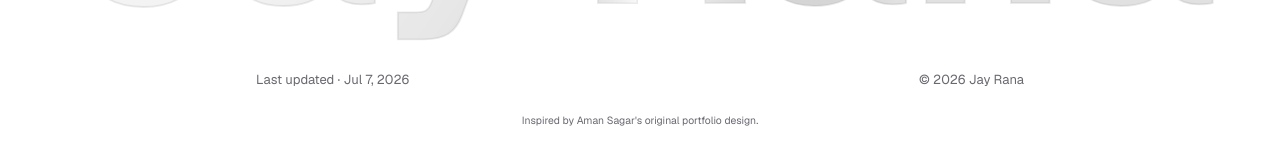
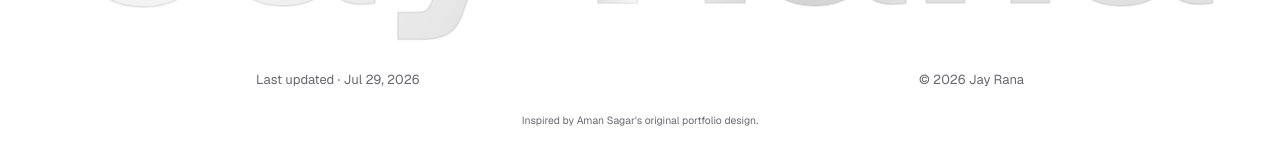
Before and after one commit to Jayant9917/Portfolio, a Next.js app: page /about in a window 1280 px wide. Shown: the part 800-952 px from the top of the page. Built offline with nearby package versions, Linux system fonts and the light colour scheme; no server answers.

Commit message:
update date section

```diff
--- a/src/components/navbar/footer.tsx
+++ b/src/components/navbar/footer.tsx
@@ -12,7 +12,7 @@ export const Footer = () => (
       </div>
     </div>
     <div className="screen-line-top footer-meta">
-      <p>Last updated · Jul 7, 2026</p>
+      <p>Last updated · Jul 29, 2026</p>
       <p>&copy; {new Date().getFullYear()} Jay Rana</p>
     </div>
     <p className="footer-attribution">Inspired by <a href="https://www.amansagar.in/" target="_blank" rel="noreferrer">Aman Sagar</a>&apos;s original portfolio design.</p>
```
